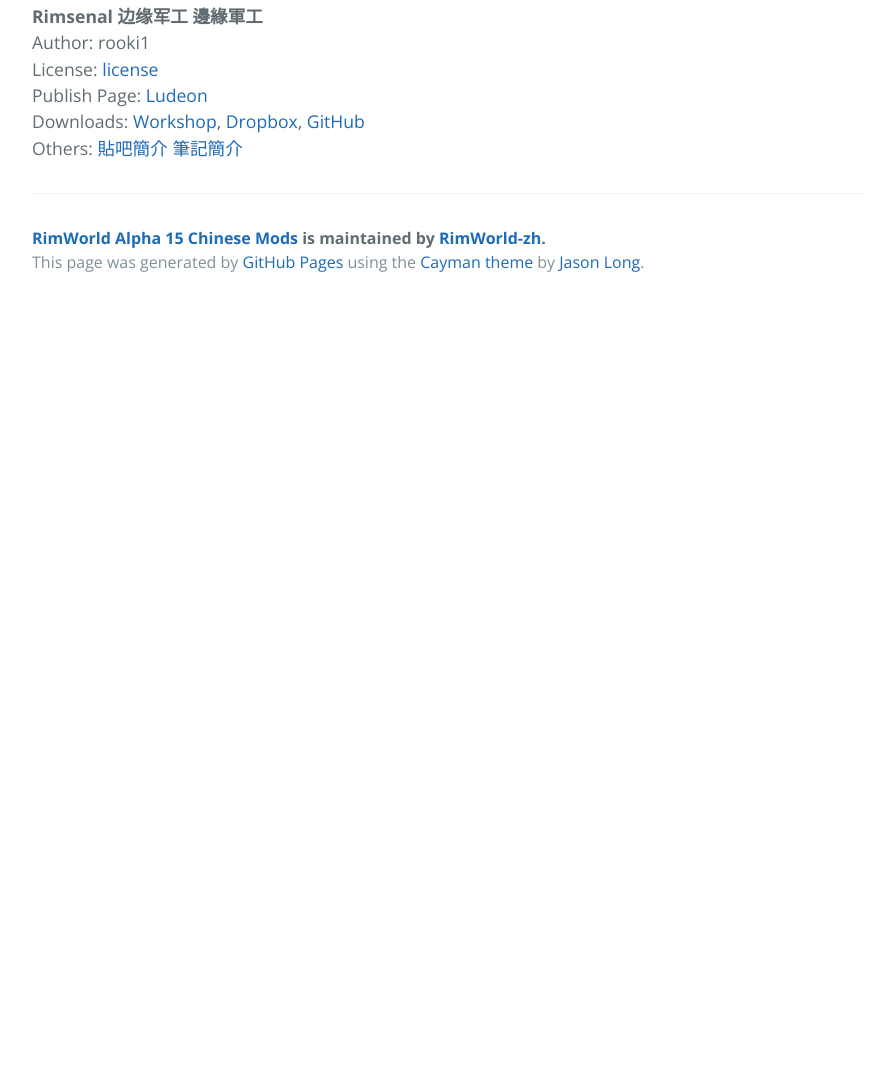
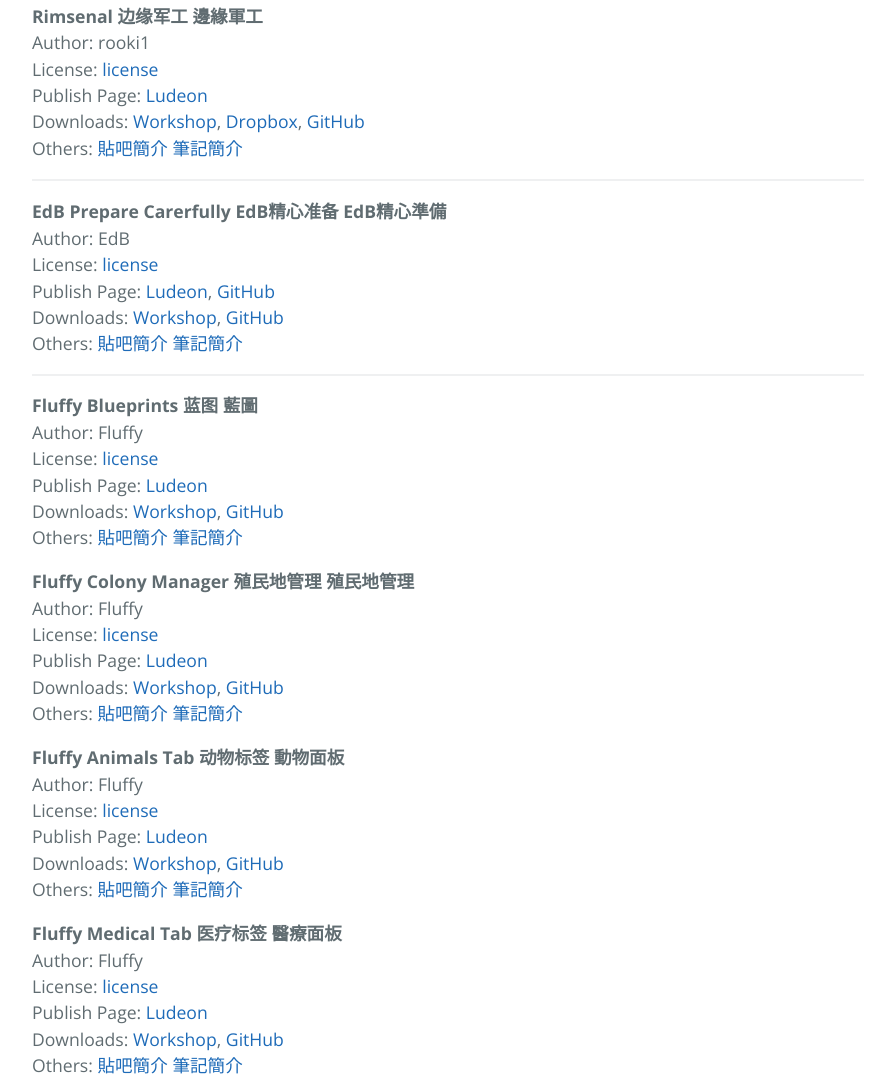
Before and after one commit to RimWorld-zh-mods/Alpha-15-Mods, a plain HTML site: page index.html in a window 1280 px wide. Shown: the part 2564-3644 px from the top of the page, without its empty margins (192-1087 px from the left). Before the commit the page ends 2870 px from the top, so only its background shows below. Drawn offline with nearby package versions, Linux system fonts and the light colour scheme.

Commit message:
Update EdB and Fluffy's Mods

```diff
--- a/index.html
+++ b/index.html
@@ -88,35 +88,35 @@
 License: <a href="https://github.com/Ratysz/RT_QuantumStorage/blob/master/license.txt" target="_blank">GPLv3</a><br>
 Publish Page: <a href="https://ludeon.com/forums/index.php?topic=11272.0" target="_blank">Ludeon</a>, <a href="https://github.com/Ratysz/RT_QuantumStorage" target="_blank">GitHub</a><br>
 Downloads: <a href="http://steamcommunity.com/sharedfiles/filedetails/?id=728318507" target="_blank">Workshop</a>, <a href="https://github.com/Ratysz/RT_QuantumStorage/releases" target="_blank">GitHub</a><br>
-Others: <a href="http://tieba.baidu.com/p/4842684259">貼吧簡介</a> <a href="http://www.gamejilu.com/project/rimworld/rt-quantum-storage/">筆記簡介</a> <a href="http://www.bilibili.com/video/av4478430/" target="_blank">教學視頻</a> </p>
+Others: <a href="http://tieba.baidu.com/p/4842684259" target="_blank">貼吧簡介</a> <a href="http://www.gamejilu.com/project/rimworld/rt-quantum-storage/" target="_blank">筆記簡介</a> <a href="http://www.bilibili.com/video/av4478430/" target="_blank">教學視頻</a> </p>
 
-<p><strong>RT_Fuse RT电路保护 RT電路保護</strong><br>
+<p><strong>RT_Fuse RT电路保护 RT保險絲</strong><br>
 Author: Ratysz<br>
 License: <a href="https://github.com/Ratysz/RT_SolarFlareShield/blob/master/license.txt" target="_blank">GPLv3</a><br>
 Publish Page: <a href="https://ludeon.com/forums/index.php?topic=11272.0" target="_blank">Ludeon</a> <a href="https://github.com/Ratysz/RT_Fuse" target="_blank">GitHub</a><br>
 Downloads: <a href="http://steamcommunity.com/sharedfiles/filedetails/?id=728314182" target="_blank">Workshop</a> <a href="https://github.com/Ratysz/RT_Fuse/releases" target="_blank">GitHub</a><br>
-Others: <a href="http://www.gamejilu.com/project/rimworld/rt-fuse/">筆記簡介</a> </p>
+Others: <a href="http://www.gamejilu.com/project/rimworld/rt-fuse/" target="_blank">筆記簡介</a> </p>
 
 <p><strong>RT_SolarFlareShield RT太阳耀斑屏障 RT太陽閃焰屏障</strong><br>
 Author: Ratysz<br>
 License: <a href="https://github.com/Ratysz/RT_SolarFlareShield/blob/master/license.txt" target="_blank">GPLv3</a><br>
 Publish Page: <a href="https://ludeon.com/forums/index.php?topic=11272.0" target="_blank">Ludeon</a> <a href="https://github.com/Ratysz/RT_SolarFlareShield" target="_blank">GitHub</a><br>
 Downloads: <a href="http://steamcommunity.com/sharedfiles/filedetails/?id=728315620" target="_blank">Workshop</a> <a href="https://github.com/Ratysz/RT_SolarFlareShield/releases" target="_blank">GitHub</a><br>
-Others: <a href="http://www.gamejilu.com/project/rimworld/mod_recommend-7/#section2">筆記簡介</a> </p>
+Others: <a href="http://www.gamejilu.com/project/rimworld/mod_recommend-7/#section2" target="_blank">筆記簡介</a> </p>
 
-<p><strong>RT_PowerSwitch RT紧急电源 RT緊急電源</strong><br>
+<p><strong>RT_PowerSwitch RT紧急电源 RT後備電源</strong><br>
 Author: Ratysz<br>
 License: <a href="https://github.com/Ratysz/RT_PowerSwitch/blob/master/license.txt" target="_blank">GPLv3</a><br>
 Publish Page: <a href="https://ludeon.com/forums/index.php?topic=11272.0" target="_blank">Ludeon</a> <a href="https://github.com/Ratysz/RT_PowerSwitch" target="_blank">GitHub</a><br>
 Downloads: <a href="http://steamcommunity.com/sharedfiles/filedetails/?id=728314859" target="_blank">Workshop</a> <a href="https://github.com/Ratysz/RT_PowerSwitch/releases" target="_blank">GitHub</a><br>
-Others: <a href="http://www.gamejilu.com/project/rimworld/mod_recommend-3/#section1">筆記簡介</a> </p>
+Others: <a href="http://www.gamejilu.com/project/rimworld/mod_recommend-3/#section1" target="_blank">筆記簡介</a> </p>
 
 <p><strong>MadSkill 疯狂技能/技能不减 瘋狂技能/技能不減</strong><br>
 Author: Ratysz<br>
 License: <a href="https://github.com/Ratysz/MadSkills/blob/master/license.txt" target="_blank">GPLv3</a><br>
 Publish Page: <a href="https://ludeon.com/forums/index.php?topic=11148.0" target="_blank">Ludeon</a> <a href="https://github.com/Ratysz/MadSkills" target="_blank">GitHub</a><br>
 Downloads: <a href="http://steamcommunity.com/id/Ratysz/myworkshopfiles/?appid=294100" target="_blank">Workshop</a> <a href="https://github.com/Ratysz/MadSkills/releases" target="_blank">GitHub</a><br>
-Others: <a href="http://tieba.baidu.com/p/4818480381?pid=99052405883#99052405883">貼吧簡介</a> <a href="http://www.gamejilu.com/project/rimworld/mod_recommend-7/#section1">筆記簡介</a> </p>
+Others: <a href="http://tieba.baidu.com/p/4818480381?pid=99052405883#99052405883" target="_blank">貼吧簡介</a> <a href="http://www.gamejilu.com/project/rimworld/mod_recommend-7/#section1" target="_blank">筆記簡介</a> </p>
 
 <hr>
 
@@ -125,7 +125,7 @@
 License: <a href="https://github.com/UnlimitedHugs/RimworldAllowTool/blob/master/license.txt" target="_blank">license</a><br>
 Publish Page: <a href="https://ludeon.com/forums/index.php?topic=17218.0" target="_blank">Ludeon</a>, <a href="https://github.com/UnlimitedHugs/RimworldAllowTool" target="_blank">GitHub</a><br>
 Downloads: <a href="http://steamcommunity.com/sharedfiles/filedetails/?id=761421485" target="_blank">Workshop</a>, <a href="https://github.com/UnlimitedHugs/RimworldAllowTool/releases" target="_blank">GitHub</a><br>
-Others: <a href="http://tieba.baidu.com/p/4836708571">貼吧簡介</a> <a href="http://www.gamejilu.com/project/rimworld/allowtool/">筆記簡介</a> </p>
+Others: <a href="http://tieba.baidu.com/p/4836708571" target="_blank">貼吧簡介</a> <a href="http://www.gamejilu.com/project/rimworld/allowtool/" target="_blank">筆記簡介</a> </p>
 
 <hr>
 
@@ -134,14 +134,53 @@
 License: <a href="" target="_blank">license</a><br>
 Publish Page: <a href="https://ludeon.com/forums/index.php?topic=11160.0" target="_blank">Ludeon</a><br>
 Downloads: <a href="http://steamcommunity.com/sharedfiles/filedetails/?id=725950793" target="_blank">Workshop</a>, <a href="https://www.dropbox.com/sh/37xsot5c0yiz90x/AAARk4CAy1M39dfioADhBmH_a?dl=0" target="_blank">Dropbox</a>, <a href="https://github.com/RimWorld-zh/rooki1-Mods-zh/releases" target="_blank">GitHub</a><br>
-Others: <a href="http://tieba.baidu.com/p/4844488757">貼吧簡介</a> <a href="http://www.gamejilu.com/project/rimworld/rimsenal/">筆記簡介</a> </p>
+Others: <a href="http://tieba.baidu.com/p/4844488757" target="_blank">貼吧簡介</a> <a href="http://www.gamejilu.com/project/rimworld/rimsenal/" target="_blank">筆記簡介</a> </p>
+
+<hr>
+
+<p><strong>EdB Prepare Carerfully EdB精心准备 EdB精心準備</strong><br>
+Author: EdB<br>
+License: <a href="https://github.com/edbmods/EdBPrepareCarefully/blob/develop/LICENSE" target="_blank">license</a><br>
+Publish Page: <a href="https://ludeon.com/forums/index.php?topic=6261.0" target="_blank">Ludeon</a>, <a href="https://github.com/edbmods/EdBPrepareCarefully" target="_blank">GitHub</a><br>
+Downloads: <a href="http://steamcommunity.com/sharedfiles/filedetails/?id=735106432" target="_blank">Workshop</a>, <a href="https://github.com/RimWorld-zh/Alpha-15-Mods/releases/tag/EdB_PrepareCarefully" target="_blank">GitHub</a><br>
+Others: <a href="http://tieba.baidu.com/p/4846673510" target="_blank">貼吧簡介</a> <a href="http://www.gamejilu.com/project/rimworld/edb-prepare-carefully/" target="_blank">筆記簡介</a> </p>
+
+<hr>
+
+<strong>Fluffy Blueprints 蓝图 藍圖</strong><br>
+Author: Fluffy<br>
+License: <a href="https://ludeon.com/forums/index.php?topic=16120.msg171780#msg171780" target="_blank">license</a><br>
+Publish Page: <a href="https://ludeon.com/forums/index.php?topic=16120.0" target="_blank">Ludeon</a><br>
+Downloads: <a href="http://steamcommunity.com/sharedfiles/filedetails/?id=708455313" target="_blank">Workshop</a>, <a href="https://github.com/RimWorld-zh/Alpha-15-Mods/releases/tag/Fluffy" target="_blank">GitHub</a><br>
+Others: <a href="http://tieba.baidu.com/p/4846783094" target="_blank">貼吧簡介</a> <a href="" target="_blank">筆記簡介</a> </p>
+
+<strong>Fluffy Colony Manager 殖民地管理 殖民地管理</strong><br>
+Author: Fluffy<br>
+License: <a href="https://ludeon.com/forums/index.php?topic=16120.msg171780#msg171780" target="_blank">license</a><br>
+Publish Page: <a href="https://ludeon.com/forums/index.php?topic=16120.0" target="_blank">Ludeon</a><br>
+Downloads: <a href="http://steamcommunity.com/sharedfiles/filedetails/?id=715565262" target="_blank">Workshop</a>, <a href="https://github.com/RimWorld-zh/Alpha-15-Mods/releases/tag/Fluffy" target="_blank">GitHub</a><br>
+Others: <a href="http://tieba.baidu.com/p/4846783094" target="_blank">貼吧簡介</a> <a href="" target="_blank">筆記簡介</a> </p>
+
+<strong>Fluffy Animals Tab 动物标签 動物面板</strong><br>
+Author: Fluffy<br>
+License: <a href="https://ludeon.com/forums/index.php?topic=16120.msg171780#msg171780" target="_blank">license</a><br>
+Publish Page: <a href="https://ludeon.com/forums/index.php?topic=16120.0" target="_blank">Ludeon</a><br>
+Downloads: <a href="http://steamcommunity.com/sharedfiles/filedetails/?id=712141500" target="_blank">Workshop</a>, <a href="https://github.com/RimWorld-zh/Alpha-15-Mods/releases/tag/Fluffy" target="_blank">GitHub</a><br>
+Others: <a href="http://tieba.baidu.com/p/4846783094" target="_blank">貼吧簡介</a> <a href="" target="_blank">筆記簡介</a> </p>
+
+<strong>Fluffy Medical Tab 医疗标签 醫療面板</strong><br>
+Author: Fluffy<br>
+License: <a href="https://ludeon.com/forums/index.php?topic=16120.msg171780#msg171780" target="_blank">license</a><br>
+Publish Page: <a href="https://ludeon.com/forums/index.php?topic=16120.0" target="_blank">Ludeon</a><br>
+Downloads: <a href="http://steamcommunity.com/sharedfiles/filedetails/?id=715565817" target="_blank">Workshop</a>, <a href="https://github.com/RimWorld-zh/Alpha-15-Mods/releases/tag/Fluffy" target="_blank">GitHub</a><br>
+Others: <a href="http://tieba.baidu.com/p/4846783094" target="_blank">貼吧簡介</a> <a href="" target="_blank">筆記簡介</a> </p>
 
 <!--<p><strong></strong><br>
 Author: <br>
 License: <a href="" target="_blank">license</a><br>
 Publish Page: <a href="" target="_blank">Ludeon</a>, <a href="" target="_blank">GitHub</a><br>
 Downloads: <a href="" target="_blank">Workshop</a>, <a href="" target="_blank">GitHub</a><br>
-Others: <a href="">貼吧簡介</a> <a href="">筆記簡介</a> </p>-->
+Others: <a href="" target="_blank">貼吧簡介</a> <a href="" target="_blank">筆記簡介</a> </p>-->
 
 
 
```
Also changed, not shown: Topics/RT Mods.txt (added), 2 other files.
